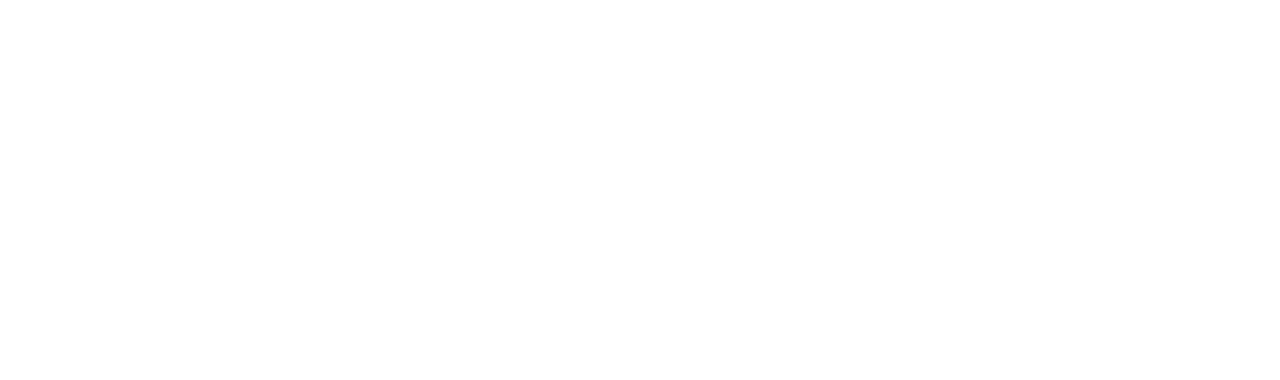
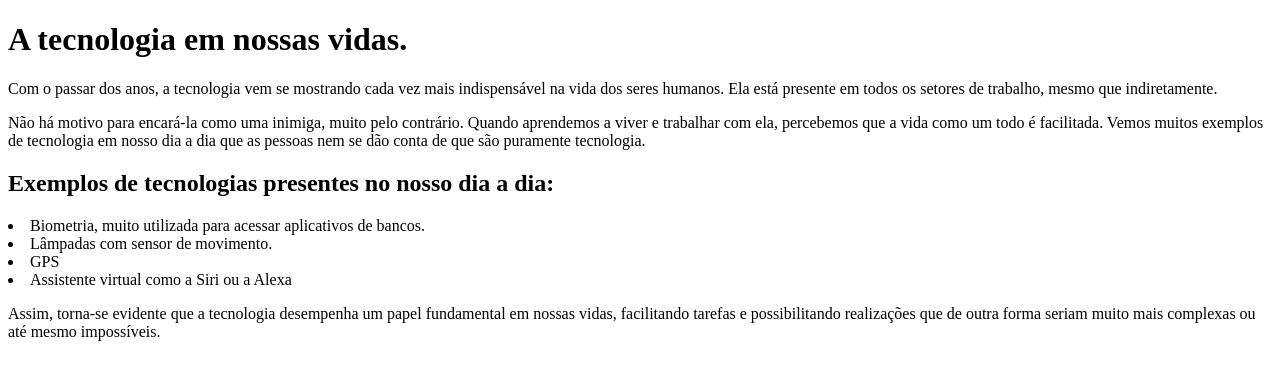
Before and after one commit to andrealtobelli/licao-de-casa, a plain HTML site: page index.html in a window 1280 px wide. Drawn offline with Linux system fonts and the light colour scheme.

Commit message:
finalizações com listagens e melhorias textuais

```diff
--- a/index.html
+++ b/index.html
@@ -1,3 +1,23 @@
 <!-- DTD document, type definition -->
 <!DOCTYPE HTML>
-<!-- Isso é um comentário em HTML -->
+<!-- Estrutura Basica HTML -->
+<html lang="pt-br">
+    <head>
+        <meta charset="UTF-8"/>
+        <meta name= "viewport" content="width:device-width, initial-scale=1.0"/>
+        <title>Texto sobre tecnologia</title>
+    </head>
+    <body>
+        <h1>A tecnologia em nossas vidas.</h1>
+        <p>Com o passar dos anos, a tecnologia vem se mostrando cada vez mais indispensável na vida dos seres humanos. Ela está presente em todos os setores de trabalho, mesmo que indiretamente. </p>
+        <p>Não há motivo para encará-la como uma inimiga, muito pelo contrário. Quando aprendemos a viver e trabalhar com ela, percebemos que a vida como um todo é facilitada.
+            Vemos muitos exemplos de tecnologia em nosso dia a dia que as pessoas nem se dão conta de que são puramente tecnologia.</p>
+        <h2> Exemplos de tecnologias presentes no nosso dia a dia:</h2>
+        <li>Biometria, muito utilizada para acessar aplicativos de bancos.</li>
+        <li>Lâmpadas com sensor de movimento.</li>
+        <li>GPS</li>
+        <li>Assistente virtual como a Siri ou a Alexa</li>
+        <p>Assim, torna-se evidente que a tecnologia desempenha um papel fundamental em nossas vidas, facilitando tarefas e possibilitando realizações que de outra forma seriam muito
+            mais complexas ou até mesmo impossíveis.</p>
+    </body>
+</html>
```
